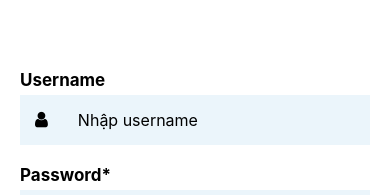
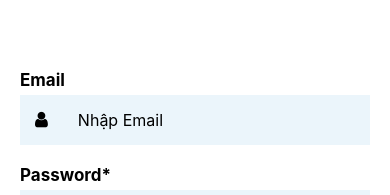
Before and after one commit to hmdung26/Duan1-nhom7, a React Native app in the folder duan1_nhom7/: screen /Login in a window 390 px wide. Shown: the part 276-471 px from the top of the page. Built offline with nearby package versions, Linux system fonts and the light colour scheme.

Commit message:
fix login

```diff
--- a/duan1_nhom7/component/Login.js
+++ b/duan1_nhom7/component/Login.js
@@ -9,7 +9,7 @@ import {firebaseConfig} from '../firebase/firebase';
 const Login = ({navigation}) => {
     const app = initializeApp(firebaseConfig);
     const auth = getAuth(app);
-    const [username, setusername] = useState("");
+    const [Email, setEmail] = useState("");
     const [password, setpassword] = useState("");
 
 
@@ -23,7 +23,7 @@ const Login = ({navigation}) => {
         //     return;
         // }
         console.log('Signed in thành công');
-        signInWithEmailAndPassword(auth, username, password).then((userSignin)=>{
+        signInWithEmailAndPassword(auth, Email, password).then((userSignin)=>{
             console.log('Đăng nhập');
             const user = userSignin.user;
             console.log(user);
@@ -54,14 +54,14 @@ const Login = ({navigation}) => {
             <View style={styles.body}>
                 <View style={{ margin: 20 }}>
                     <View>
-                        <Text style={{ color: 'black', fontSize: 17, fontWeight:'bold' }}>Username</Text>
+                        <Text style={{ color: 'black', fontSize: 17, fontWeight:'bold' }}>Email</Text>
 
                         <View style={{ flexDirection: 'row', borderBottomColor: 'grey', backgroundColor: '#EBF5FB', marginTop: 5 }}>
                             <View style={{ justifyContent: 'center', alignItems: 'center', padding: 15 }}>
                                 <Icon name='user' size={18} />
                             </View>
                             <View style={{ flex: 1 }}>
-                                <TextInput placeholder={'Nhập username'} style={{ padding: 15, fontSize: 16 }} onChangeText={ (txt) => {setusername(txt)}}/>
+                                <TextInput placeholder={'Nhập Email'} style={{ padding: 15, fontSize: 16 }} onChangeText={ (txt) => {setEmail(txt)}}/>
                             </View>
                         </View>
                     </View>
```
